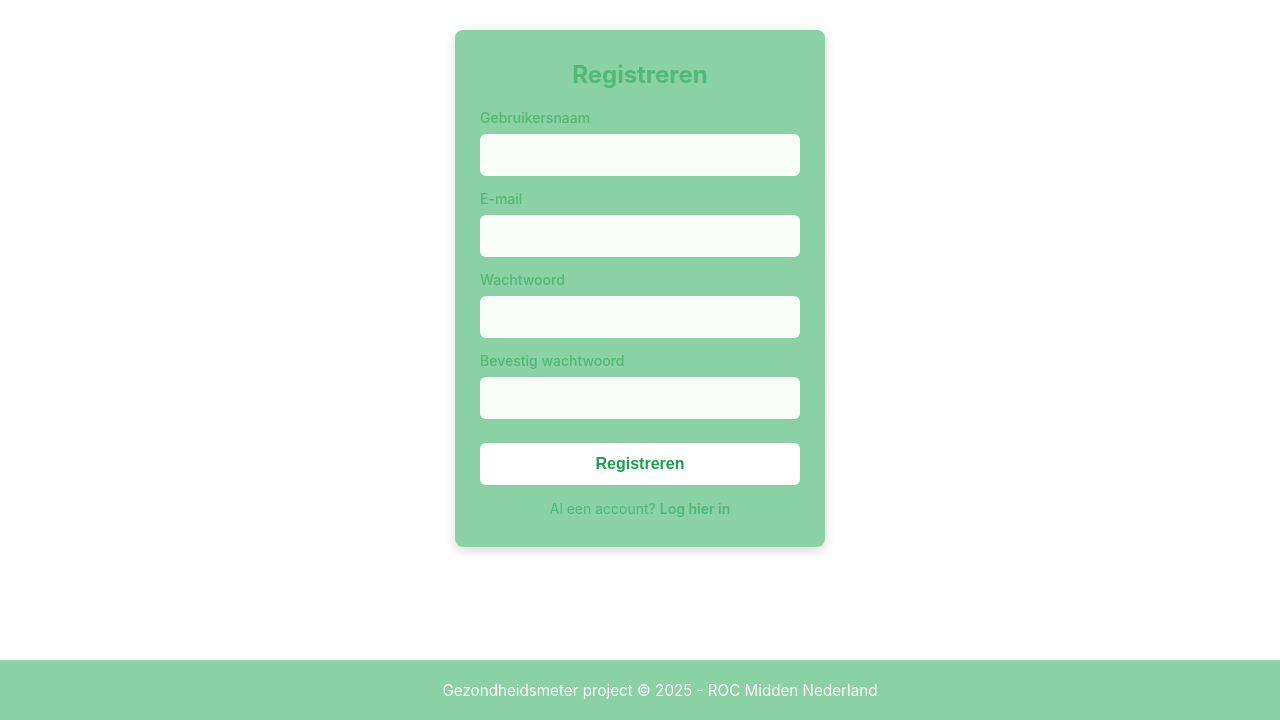
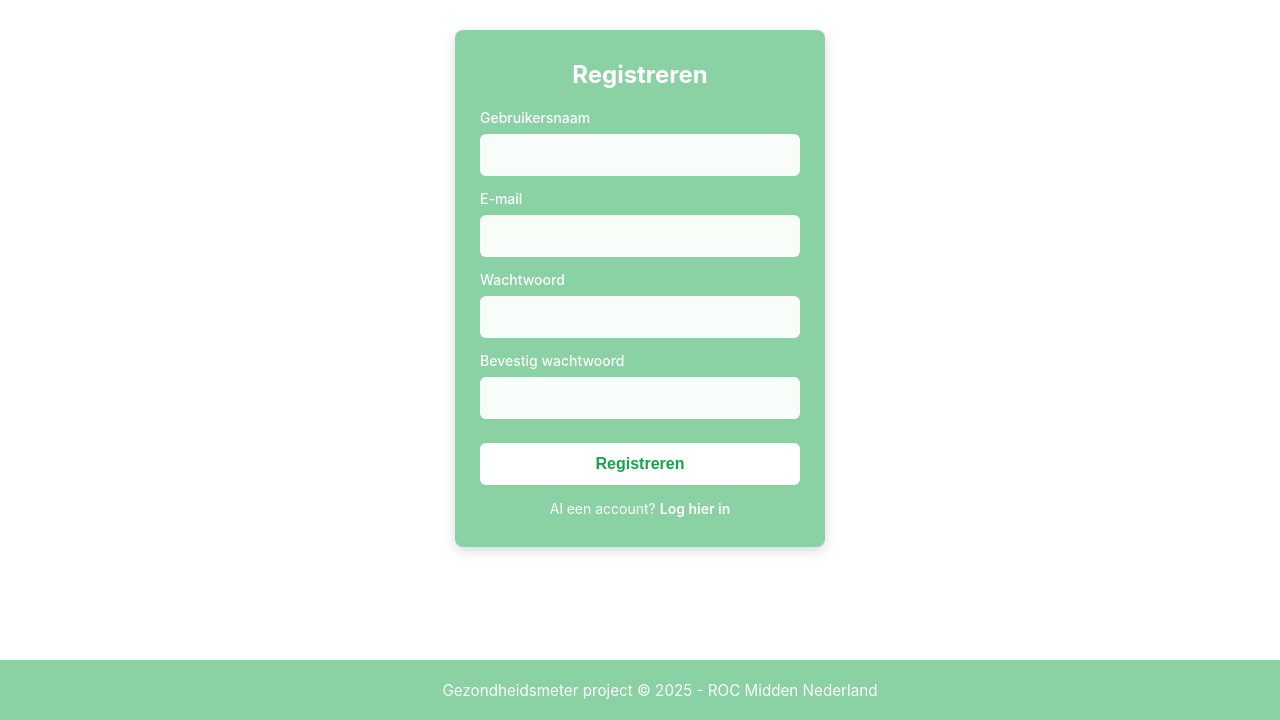
Before and after one commit to roc-ica/l10-pro-1-gezondheidsmeter-cornelis, a PHP site: page /src/views/auth/register.php in a window 1280 px wide. Shown: the part 80-800 px from the top of the page. Run offline with PHP 8.4, Linux system fonts and the light colour scheme; the visitor is signed in with stand-in values (Sample User, id 1).

Commit message:
feat: update auth form colors for improved visibility and consistency

```diff
--- a/assets/css/style.css
+++ b/assets/css/style.css
@@ -45,7 +45,7 @@
 }
 
 .auth-form h2 {
-    color: rgba(22, 163, 74, 0.5);
+    color: #fff;
     margin-bottom: 20px;
     font-size: 24px;
     text-align: center;
@@ -59,7 +59,7 @@
 .auth-form label {
     display: block;
     margin-bottom: 8px;
-    color: rgba(22, 163, 74, 0.5);
+    color: #fff;
     font-weight: 500;
     font-size: 14px;
 }
@@ -73,7 +73,7 @@
     transition: border-color 0.3s, box-shadow 0.3s;
     box-sizing: border-box;
     background: rgba(255, 255, 255, 0.95);
-    color: #333;
+    color: rgba(22, 163, 74, 0.5);
 }
 
 .auth-form input:focus {
@@ -103,13 +103,13 @@
 .auth-form p {
     text-align: center;
     margin-top: 15px;
-    color: rgba(22, 163, 74, 0.5);
+    color: #fff;
     font-size: 14px;
     margin-bottom: 0;
 }
 
 .auth-form a {
-    color: rgba(22, 163, 74, 0.5);
+    color: #fff;
     text-decoration: none;
     font-weight: 600;
 }
```
